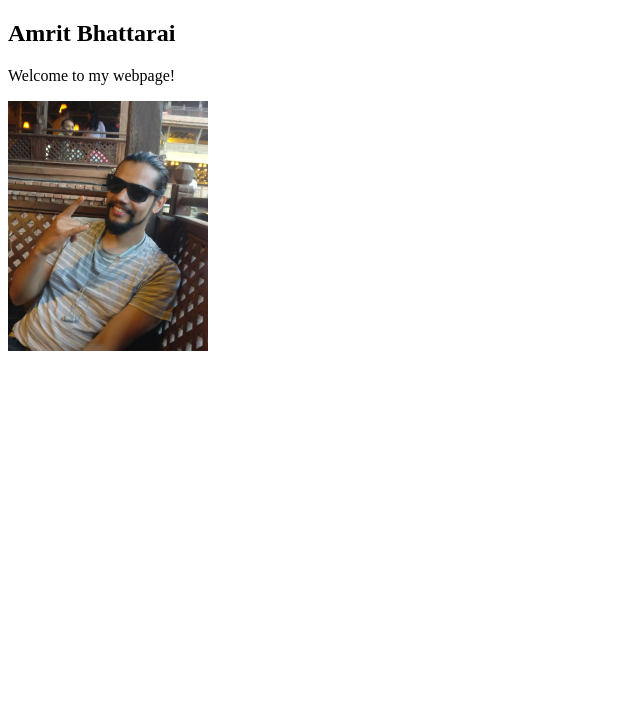
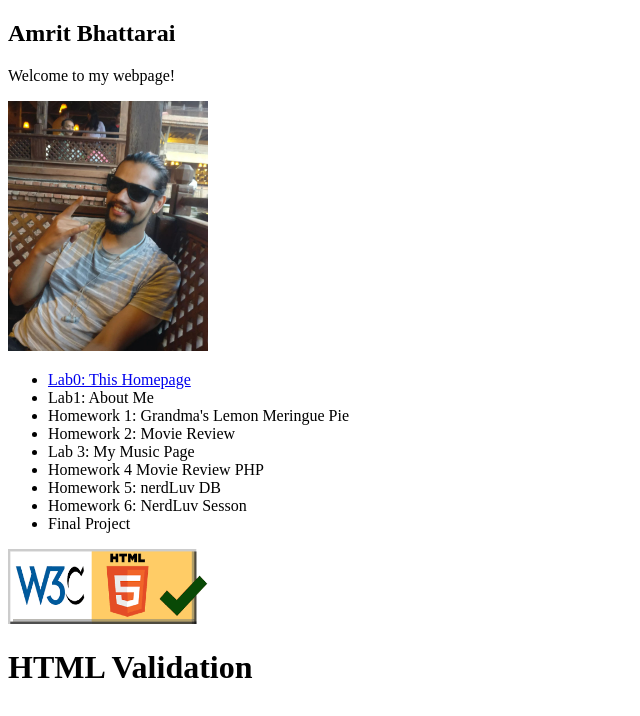
Before and after one commit to amritbh/wap2023.github.io, a plain HTML site: page index.html in a window 1280 px wide. Shown: the whole page, without its empty margins (0-640 px from the left). Drawn offline with Linux system fonts and the light colour scheme.

Commit message:
Html validation fixed

```diff
--- a/index.html
+++ b/index.html
@@ -1,10 +1,33 @@
 <!DOCTYPE html>
-<html>
+<html lang ="en">
+    <head>
+        <meta charset="UTF-8">
+        <meta http-equiv="X-UA-Compatible" content="IE=edge">
+        <meta name="viewport" content="width=device-width, initial-scale=1.0">
+        <title>Amrit Bhattarai</title>
+    </head>
 <body>
-
-<h2 title="I'm a header">Amrit Bhattarai</h2>
+ <h2 title="I'm a header">Amrit Bhattarai</h2>
 <p>Welcome to my webpage!</p>
 <img src="images/amrit.jpg" alt="This is Amrit" width="200" height="250">
 
+<ul>
+    <li><a href="#"> Lab0: This Homepage</a></li>
+    <li>Lab1: About Me</li>
+    <li>Homework 1: Grandma's Lemon Meringue Pie</li>
+    <li>Homework 2: Movie Review</li>
+    <li>Lab 3: My Music Page</li>
+    <li>Homework 4 Movie Review PHP</li>
+    <li>Homework 5: nerdLuv DB</li>
+    <li>Homework 6: NerdLuv Sesson</li>
+    <li>Final Project</li>
+</ul>
+<a
+href="https://validator.w3.org/nu/?doc=https%3A%2F%2Famritbh.github.io%2Fwap2023.github.io%2F"
+>
+<img src="images/htmlchecker.png" alt="html validator" width="200" height="75"/>
+</a>
+<h1>HTML Validation</h1>
+
 </body>
 </html>
```
Also changed, not shown: images/htmlchecker.png (added), 1 other file.
